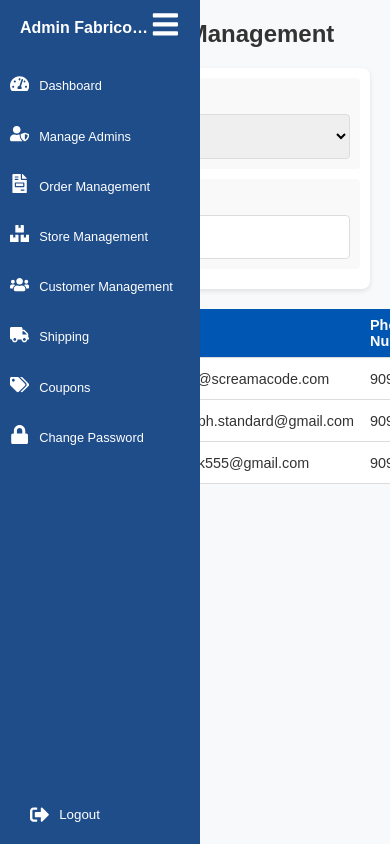
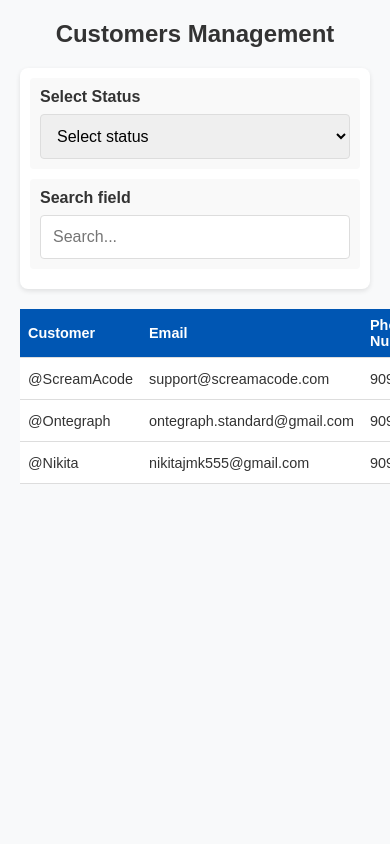
Before and after one commit to aniketsol456/fabric_selling_system_admin, a React (Create React App) app: page /customers in a window 390 px wide. Built offline with nearby package versions, Linux system fonts and the light colour scheme.

Commit message:
Sidebar completing

```diff
--- a/src/Components/Sidebar.css
+++ b/src/Components/Sidebar.css
@@ -3,9 +3,9 @@
   display: flex;
   flex-direction: column;
   height: 100vh;
-  background-color: #1E4D8A;
+  background-color: #1e4d8a;
   color: white;
-  transition: width 0.3s ease;
+  transition: width 0.3s ease, transform 0.3s ease;
   overflow: hidden;
 }
 
@@ -23,7 +23,7 @@
   align-items: center;
   justify-content: space-between;
   padding: 10px 20px;
-  background-color: #1E4D8A;
+  background-color: #1e4d8a;
   color: white;
 }
 
@@ -37,6 +37,7 @@
 }
 
 .toggleButton {
+  display: none;
   font-size: 1.5rem;
   color: white;
   background: none;
@@ -109,7 +110,7 @@
   align-items: center;
   width: 100%;
   padding: 10px;
-  background-color: #1E4D8A;
+  background-color: #1e4d8a;
   color: white;
   border: none;
   cursor: pointer;
@@ -117,64 +118,44 @@
 }
 
 .logoutButton:hover {
-  background-color: #0056b3;
+  background-color: #6c757d;
 }
 
 /* Responsive Styles */
-@media (max-width: 1024px) {
-  .sidebar.open {
-    width: 220px;
+@media (max-width: 768px) {
+
+  .toggleButton {
+    font-size: 1.5rem;
+    color: white;
+    background: none;
+    border: none;
+    cursor: pointer;
   }
 
-  .logo {
-    font-size: 1.2rem;
+
+  .menuItemContent,
+  .subMenu {
+    display: none;
   }
 
-  .menuItemContent {
-    padding: 8px 15px;
-    font-size: 0.9rem;
+  .sidebar.open .menuItemContent,
+  .sidebar.open .subMenu {
+    display: flex;
+    flex-direction: column;
   }
-}
 
-@media (max-width: 768px) {
   .sidebar {
     position: fixed;
     z-index: 1000;
     width: 250px;
-    height: 100vh;
     transform: translateX(-100%);
-    transition: transform 0.3s ease;
   }
 
   .sidebar.open {
     transform: translateX(0);
   }
 
-  .menuItemContent {
-    padding: 10px 15px;
-    font-size: 1rem;
-  }
-
   .toggleButton {
     font-size: 1.8rem;
   }
-
-  .subMenuItem a {
-    font-size: 0.85rem;
-  }
 }
-
-@media (max-width: 480px) {
-  .sidebar.open {
-    width: 200px;
-  }
-
-  .logo {
-    font-size: 1rem;
-  }
-
-  .menuItemContent {
-    padding: 8px 10px;
-    font-size: 0.8rem;
-  }
-}
--- a/src/Components/Sidebar.js
+++ b/src/Components/Sidebar.js
@@ -15,7 +15,7 @@ import {
 import "./Sidebar.css";
 
 const Sidebar = () => {
-  const [isOpen, setIsOpen] = useState(true);
+  const [isOpen, setIsOpen] = useState(false); // Default closed for mobile
   const [isMobile, setIsMobile] = useState(window.innerWidth <= 768);
   const [activeSubMenu, setActiveSubMenu] = useState(null);
 
@@ -23,14 +23,17 @@ const Sidebar = () => {
     const handleResize = () => {
       const isMobileView = window.innerWidth <= 768;
       setIsMobile(isMobileView);
-      if (!isMobileView) setIsOpen(true);
+      if (!isMobileView) setIsOpen(true); // Open sidebar for larger screens
     };
 
     window.addEventListener("resize", handleResize);
     return () => window.removeEventListener("resize", handleResize);
   }, []);
 
-  const toggleSidebar = () => setIsOpen((prev) => !prev);
+  const toggleSidebar = () => {
+    setIsOpen((prev) => !prev);
+    if (!isOpen) setActiveSubMenu(null); // Close submenus when opening sidebar
+  };
 
   const toggleSubMenu = (index) =>
     setActiveSubMenu((prev) => (prev === index ? null : index));
@@ -66,22 +69,22 @@ const Sidebar = () => {
 
   return (
     <div
-      className={`sidebar ${isOpen ? "open" : "collapsed"} ${
-        isMobile ? "mobile" : ""
+      className={`sidebar ${isOpen ? "open" : "collapsed"} ${isMobile ? "mobile" : ""
         }`}
     >
-      {/* Logo and Heading */}
+
+      {/* Header */}
       <div className="sidebarHeader">
-        <h2 className="logo">{isOpen ? "Admin Fabrico Mart" : "Admin"}</h2>
-        {isMobile && (
         <button className="toggleButton" onClick={toggleSidebar}>
           <FaBars />
         </button>
-        )}
+
+        <h3 className="logo">{isOpen ? "  Admin Fabrico Mart" : "Admin"}</h3>
       </div>
 
       {/* Menu Items */}
-      <ul className={`menu ${isMobile && !isOpen ? "collapsedMenu" : ""}`}>
+      {isOpen && (
+        <ul className="menu">
           {menuItems.map((item, index) => (
             <li key={index} className="menuItem">
               {item.link ? (
@@ -92,7 +95,7 @@ const Sidebar = () => {
                   onClick={() => setActiveSubMenu(null)}
                 >
                   <div className="icon">{item.icon}</div>
-                {isOpen && <span>{item.name}</span>}
+                  <span>{item.name}</span>
                 </NavLink>
               ) : (
                 <div
@@ -100,12 +103,13 @@ const Sidebar = () => {
                   onClick={() => toggleSubMenu(index)}
                 >
                   <div className="icon">{item.icon}</div>
-                {isOpen && <span>{item.name}</span>}
+                  <span>{item.name}</span>
                 </div>
               )}
               {item.subMenu && (
                 <ul
-                className={`subMenu ${activeSubMenu === index ? "open" : ""}`}
+                  className={`subMenu ${activeSubMenu === index ? "open" : ""
+                    }`}
                 >
                   {item.subMenu.map((subItem, subIndex) => (
                     <li key={subIndex} className="subMenuItem">
@@ -123,12 +127,17 @@ const Sidebar = () => {
             </li>
           ))}
         </ul>
+      )}
+
+      {/* Logout */}
+      {isOpen && (
         <div className="logoutButtonWrapper">
           <button className="logoutButton">
             <FaSignOutAlt className="icon" />
             Logout
           </button>
         </div>
+      )}
     </div>
   );
 };
```
Lines whose indentation alone changed are shown as unchanged.
